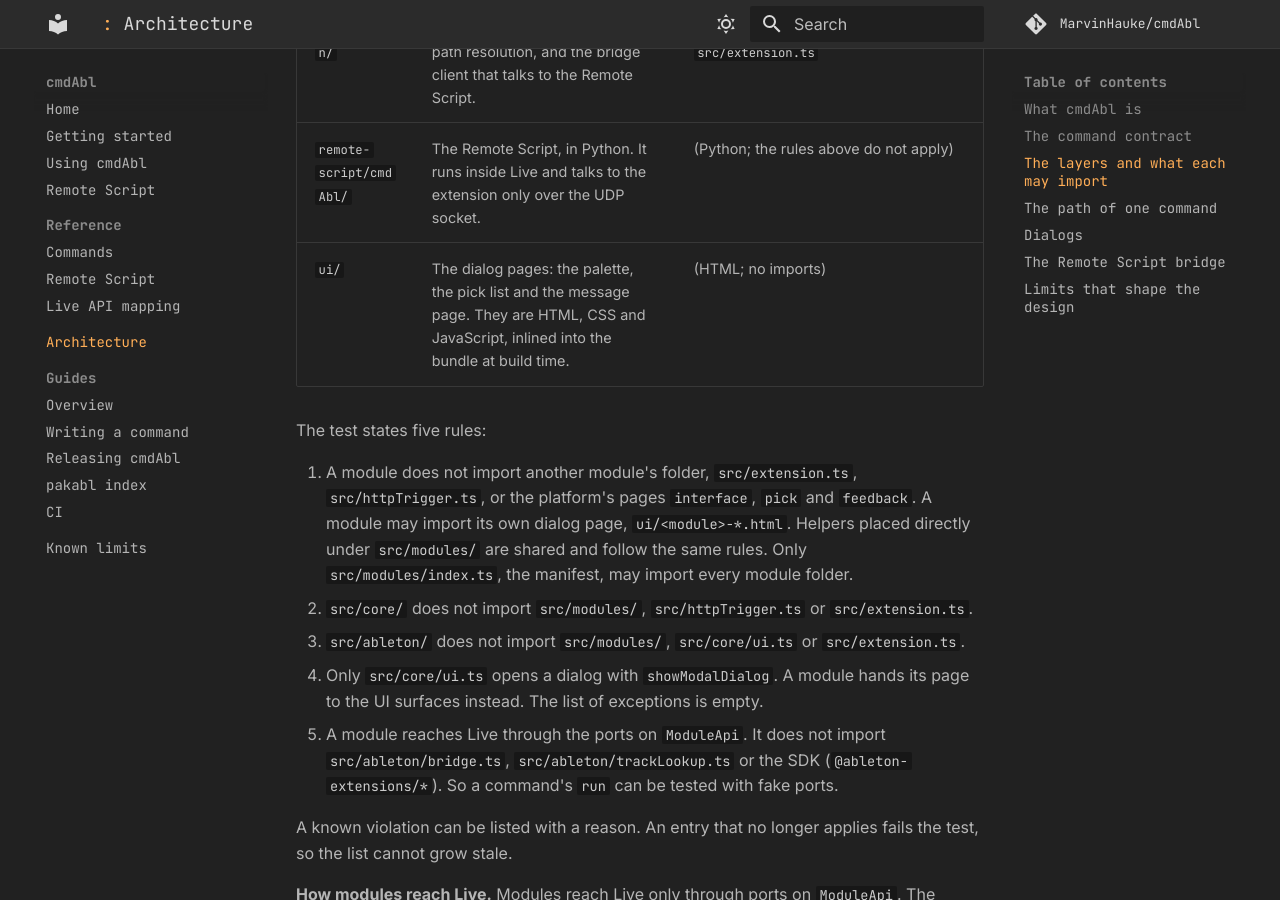
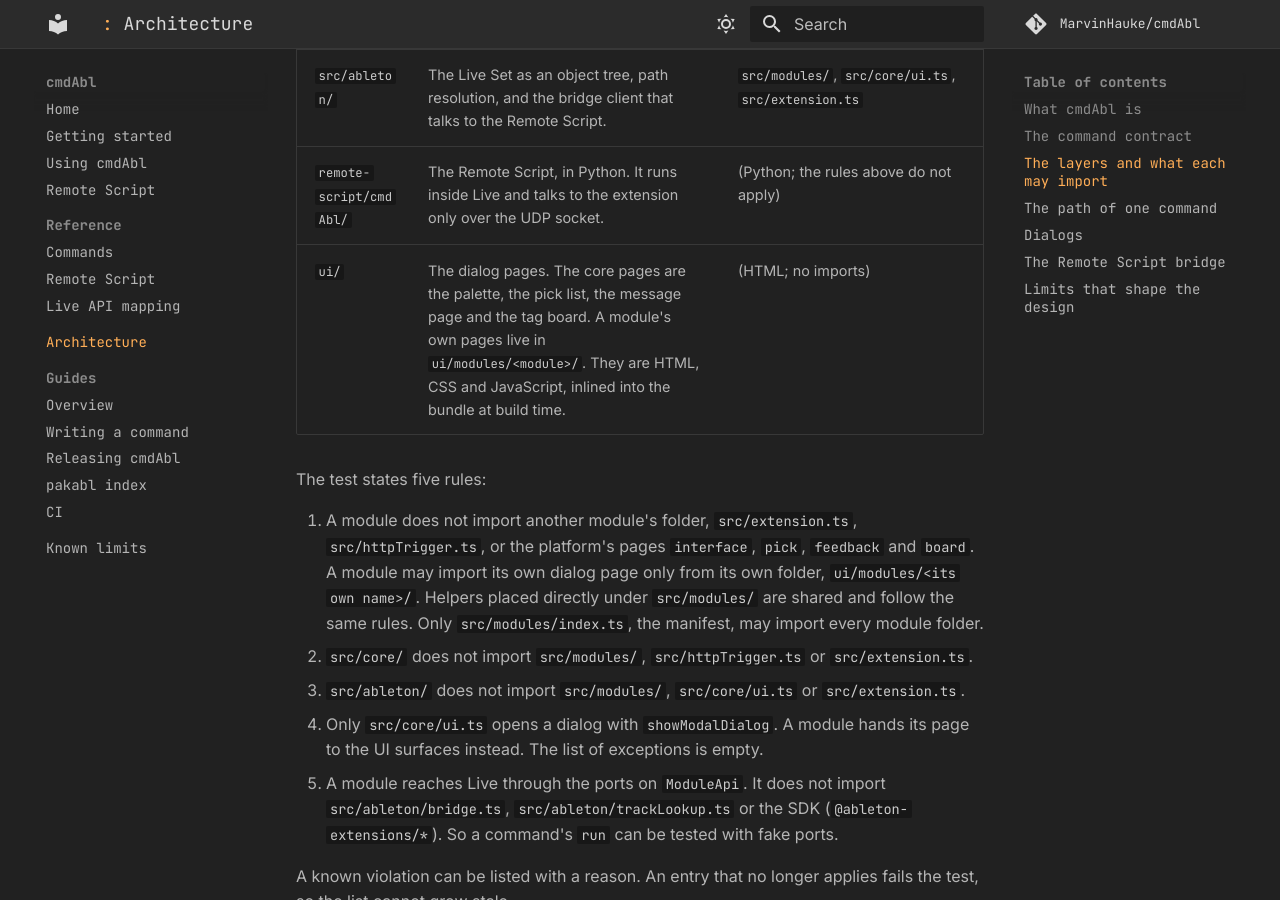
Before and after one commit to MarvinHauke/cmdAbl, an MkDocs documentation site: the page built from docs/architecture.md, in a window 1280 px wide and 900 px high, scrolled down 2807 px. Built offline with MkDocs 1.6.1 and Material for MkDocs 9.7.7, drawn with Linux system fonts in a browser that asks for light colours; comment, search, counter and statistics services are not loaded.

Commit message:
docs(architecture): module pages live in ui/modules/<module>/
Co-Authored-By: Claude Haiku 5.5 <noreply@anthropic.com>

```diff
--- a/docs/architecture.md
+++ b/docs/architecture.md
@@ -90,14 +90,14 @@ reads the import statements of every file under `src/` and fails when a rule is
 | `src/modules/` | One folder per feature, listed in `src/modules/index.ts`. Each module declares commands and reaches Live through ports. | another module's folder, `src/extension.ts`, `src/httpTrigger.ts`, the platform's dialog pages, `src/ableton/bridge.ts`, `src/ableton/trackLookup.ts`, the SDK (`@ableton-extensions/*`) |
 | `src/ableton/` | The Live Set as an object tree, path resolution, and the bridge client that talks to the Remote Script. | `src/modules/`, `src/core/ui.ts`, `src/extension.ts` |
 | `remote-script/cmdAbl/` | The Remote Script, in Python. It runs inside Live and talks to the extension only over the UDP socket. | (Python; the rules above do not apply) |
-| `ui/` | The dialog pages: the palette, the pick list and the message page. They are HTML, CSS and JavaScript, inlined into the bundle at build time. | (HTML; no imports) |
+| `ui/` | The dialog pages. The core pages are the palette, the pick list, the message page and the tag board. A module's own pages live in `ui/modules/<module>/`. They are HTML, CSS and JavaScript, inlined into the bundle at build time. | (HTML; no imports) |
 
 The test states five rules:
 
 1. A module does not import another module's folder, `src/extension.ts`, `src/httpTrigger.ts`, or
-   the platform's pages `interface`, `pick` and `feedback`. A module may import its own dialog
-   page, `ui/<module>-*.html`. Helpers placed directly under `src/modules/` are shared and follow
-   the same rules. Only `src/modules/index.ts`, the manifest, may import every module folder.
+   the platform's pages `interface`, `pick`, `feedback` and `board`. A module may import its own dialog
+   page only from its own folder, `ui/modules/<its own name>/`. Helpers placed directly under
+   `src/modules/` are shared and follow the same rules. Only `src/modules/index.ts`, the manifest, may import every module folder.
 2. `src/core/` does not import `src/modules/`, `src/httpTrigger.ts` or `src/extension.ts`.
 3. `src/ableton/` does not import `src/modules/`, `src/core/ui.ts` or `src/extension.ts`.
 4. Only `src/core/ui.ts` opens a dialog with `showModalDialog`. A module hands its page to the UI
```
